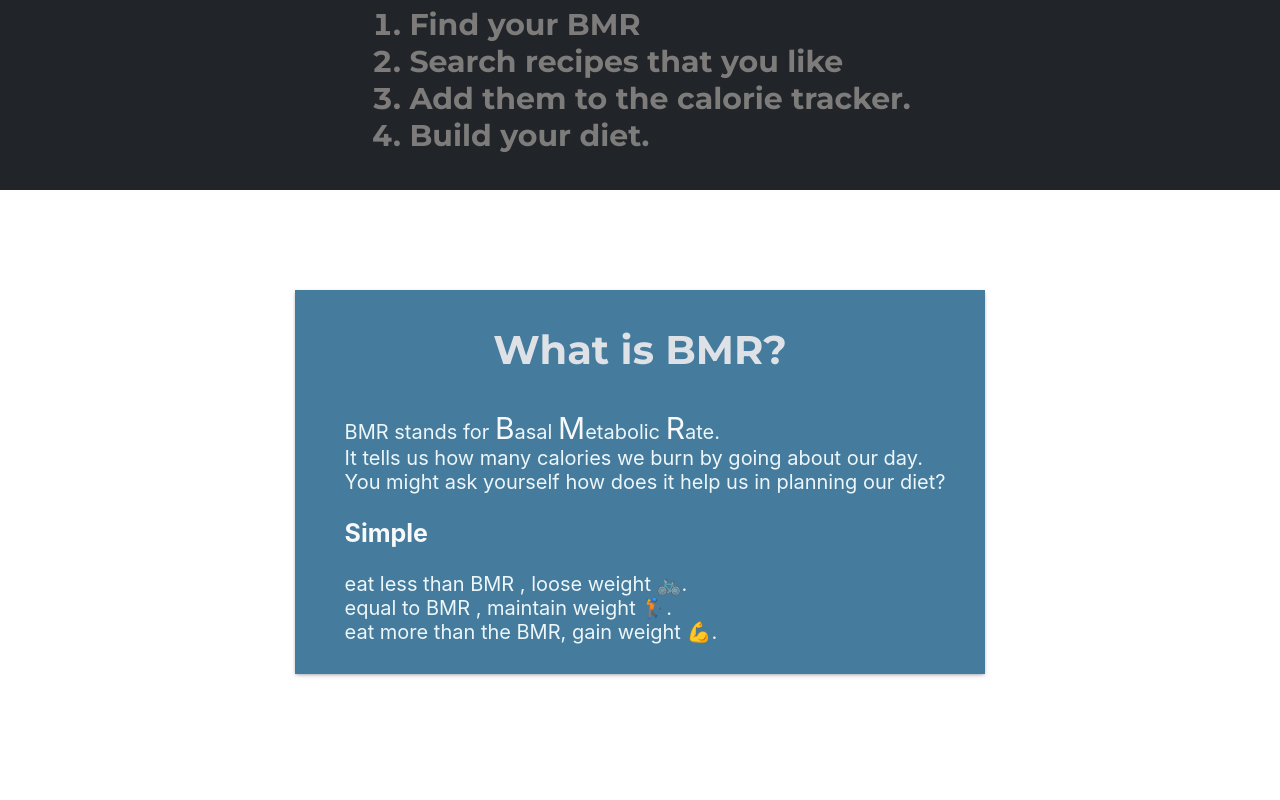
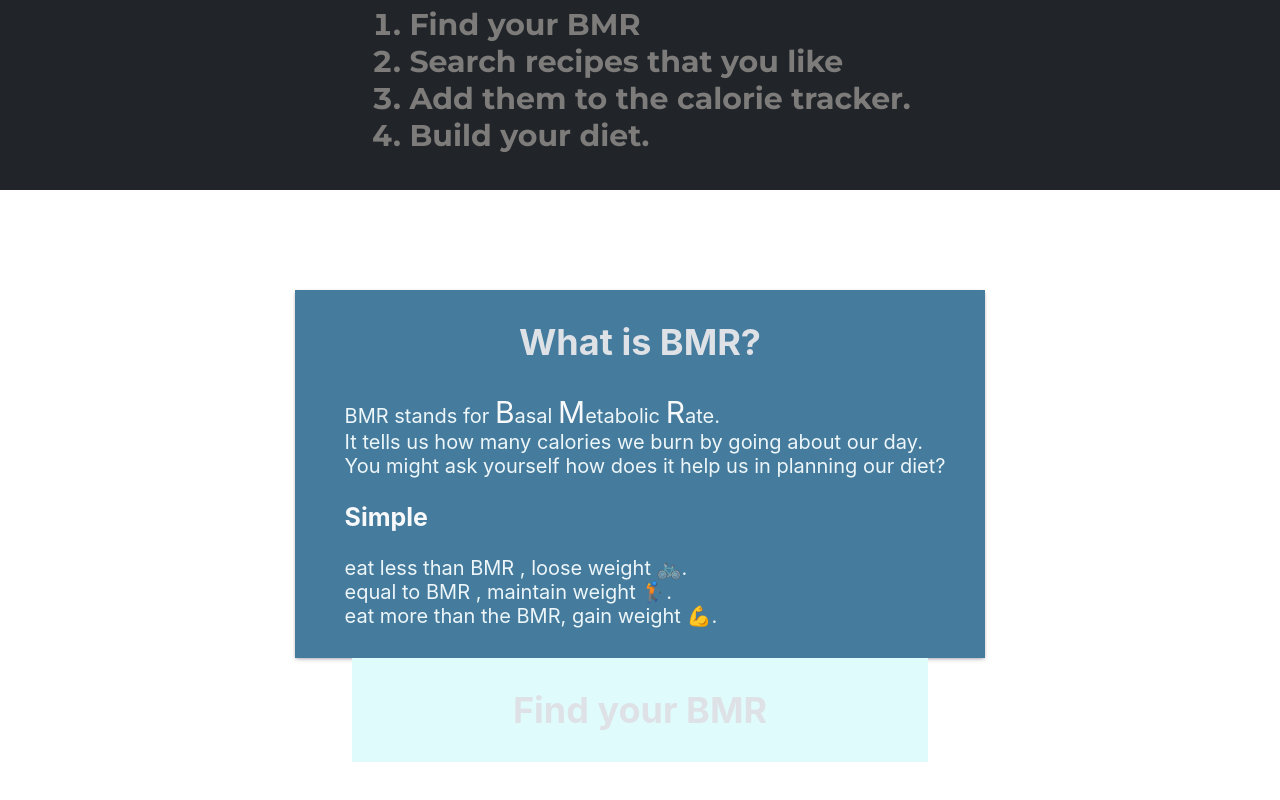
Before and after one commit to kamarasuruthvik/trackable, a React (Create React App) app: page / in a window 1280 px wide. Shown: the part 1232-2032 px from the top of the page. Before the commit the page ends 2006 px from the top, so only its background shows below. Built offline with nearby package versions, Linux system fonts and the light colour scheme; no server answers.

Commit message:
changed the css component styles overlapping errror

```diff
--- a/src/components/BMRcalculator/BMRcalculator.css
+++ b/src/components/BMRcalculator/BMRcalculator.css
@@ -22,11 +22,13 @@
     rgba(0, 0, 0, 0.3) 0px 1px 3px -1px;
 }
 
-.header {
+.bmr-calculator-header {
   margin: 0px;
   color: #dee2e6 !important;
   text-align: center;
   padding: 30px;
+  font-size: 36px;
+  font-weight: bold;
 }
 
 .content {
--- a/src/components/BMRcalculator/BMRcalculator.jsx
+++ b/src/components/BMRcalculator/BMRcalculator.jsx
@@ -8,7 +8,7 @@ const BMRcalculator=()=>{
             <div className="bmr-container">
             <div className="bmr-description">
 
-                <h3 className="header">
+                <h3 className="bmr-calculator-header">
                     What is BMR?
                 </h3>
 
--- a/src/components/BMRform/BMRform.css
+++ b/src/components/BMRform/BMRform.css
@@ -0,0 +1,16 @@
+.bmr-form {
+  height: 100%;
+  width: 50%;
+  background: #e0fbfc;
+  padding: 0;
+  margin: 0;
+}
+
+.bmr-form-header {
+  margin: 0px;
+  color: #dee2e6;
+  text-align: center;
+  padding: 30px;
+  font-size: 36px;
+  font-weight: bold;
+}
--- a/src/components/BMRform/BMRform.jsx
+++ b/src/components/BMRform/BMRform.jsx
@@ -5,6 +5,9 @@ const BMRform = ()=>{
     return(
 
         <div className="bmr-form">
+            <h3 className="bmr-form-header">
+                Find your BMR
+            </h3>
 
         </div>
     );
```
